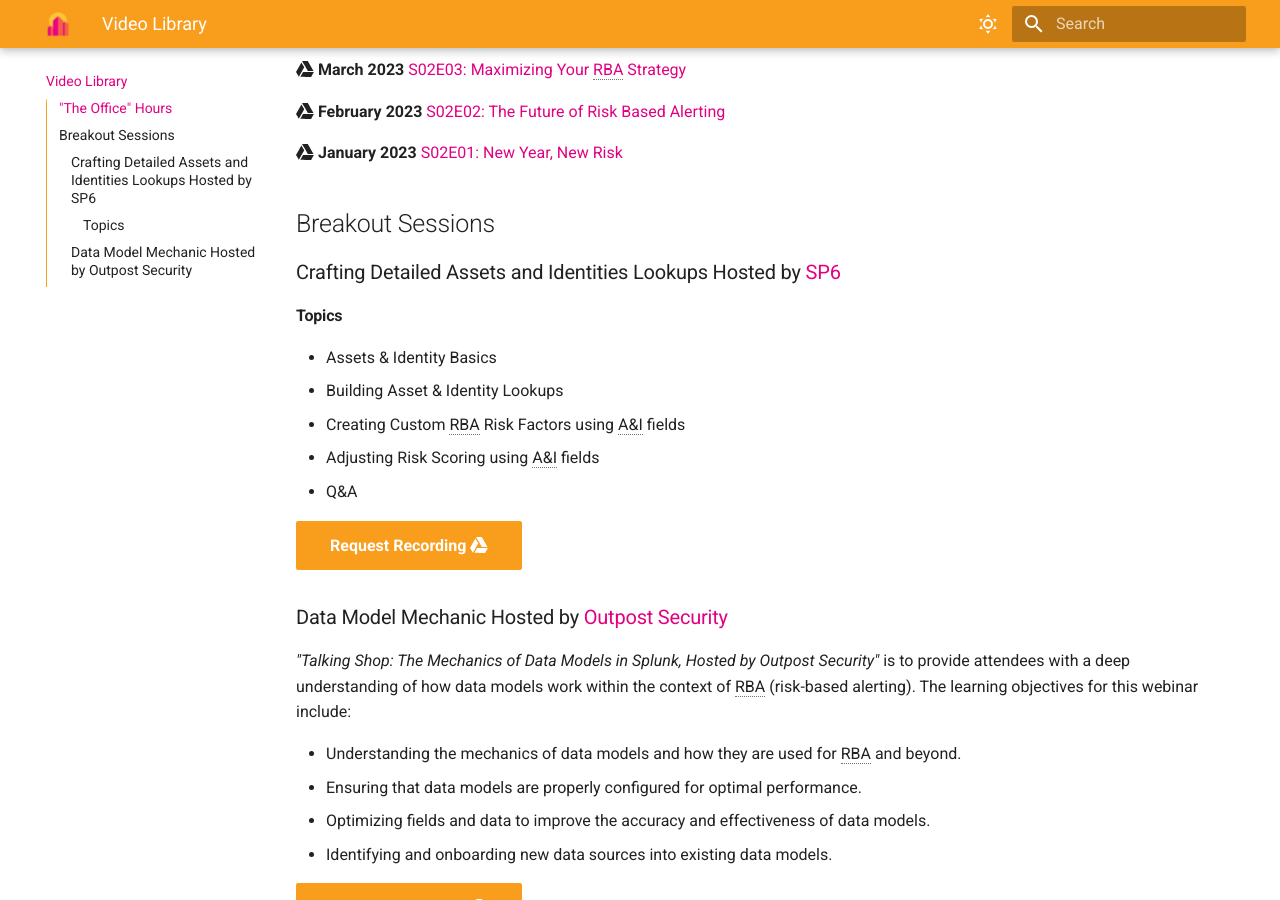
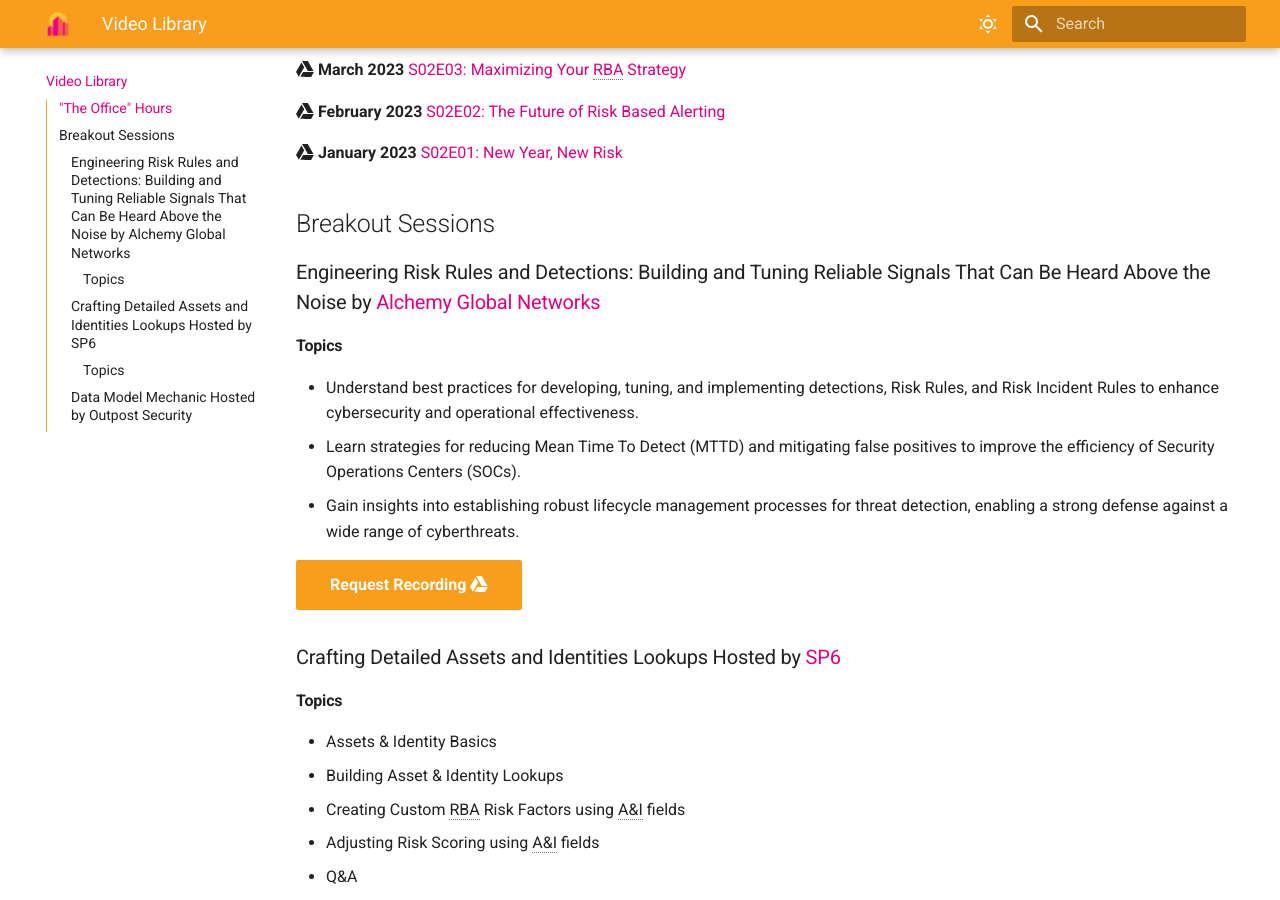
Before and after one commit to rba-community/rba-community, an MkDocs documentation site: the page built from docs/library/index.md, in a window 1280 px wide and 900 px high, scrolled down 801 px. Built offline with MkDocs 1.6.1 and Material for MkDocs 9.7.7, drawn with Linux system fonts in a browser that asks for light colours.

Commit message:
added agn recording
Signed-off-by: Zachary Christensen <zchristensen@splunk.com>

```diff
--- a/docs/library/index.md
+++ b/docs/library/index.md
@@ -29,6 +29,16 @@
 
 ## Breakout Sessions
 
+### Engineering Risk Rules and Detections: Building and Tuning Reliable Signals That Can Be Heard Above the Noise by [Alchemy Global Networks](https://www.alchemy-global.net/){ target="blank" }
+
+#### Topics
+
+- Understand best practices for developing, tuning, and implementing detections, Risk Rules, and Risk Incident Rules to enhance cybersecurity and operational effectiveness.
+- Learn strategies for reducing Mean Time To Detect (MTTD) and mitigating false positives to improve the efficiency of Security Operations Centers (SOCs).
+- Gain insights into establishing robust lifecycle management processes for threat detection, enabling a strong defense against a wide range of cyberthreats.
+
+[Request Recording :simple-googledrive:](https://forms.gle/ayekn4fGtSUmoTxk9){ .md-button .md-button--primary target="_blank" }
+
 ### Crafting Detailed Assets and Identities Lookups Hosted by [SP6](https://www.sp6.io){ target="blank" }
 
 #### Topics
```
